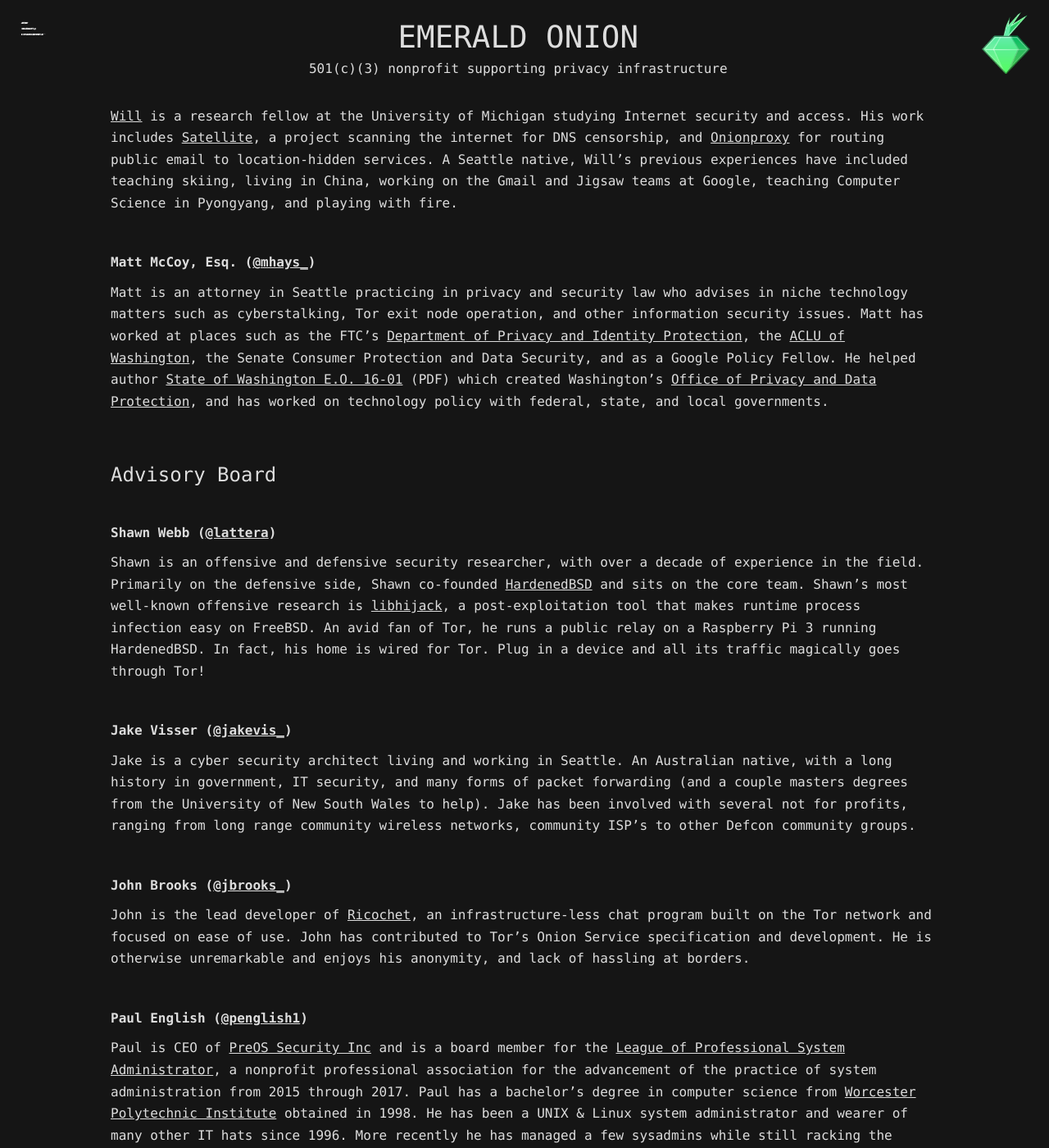
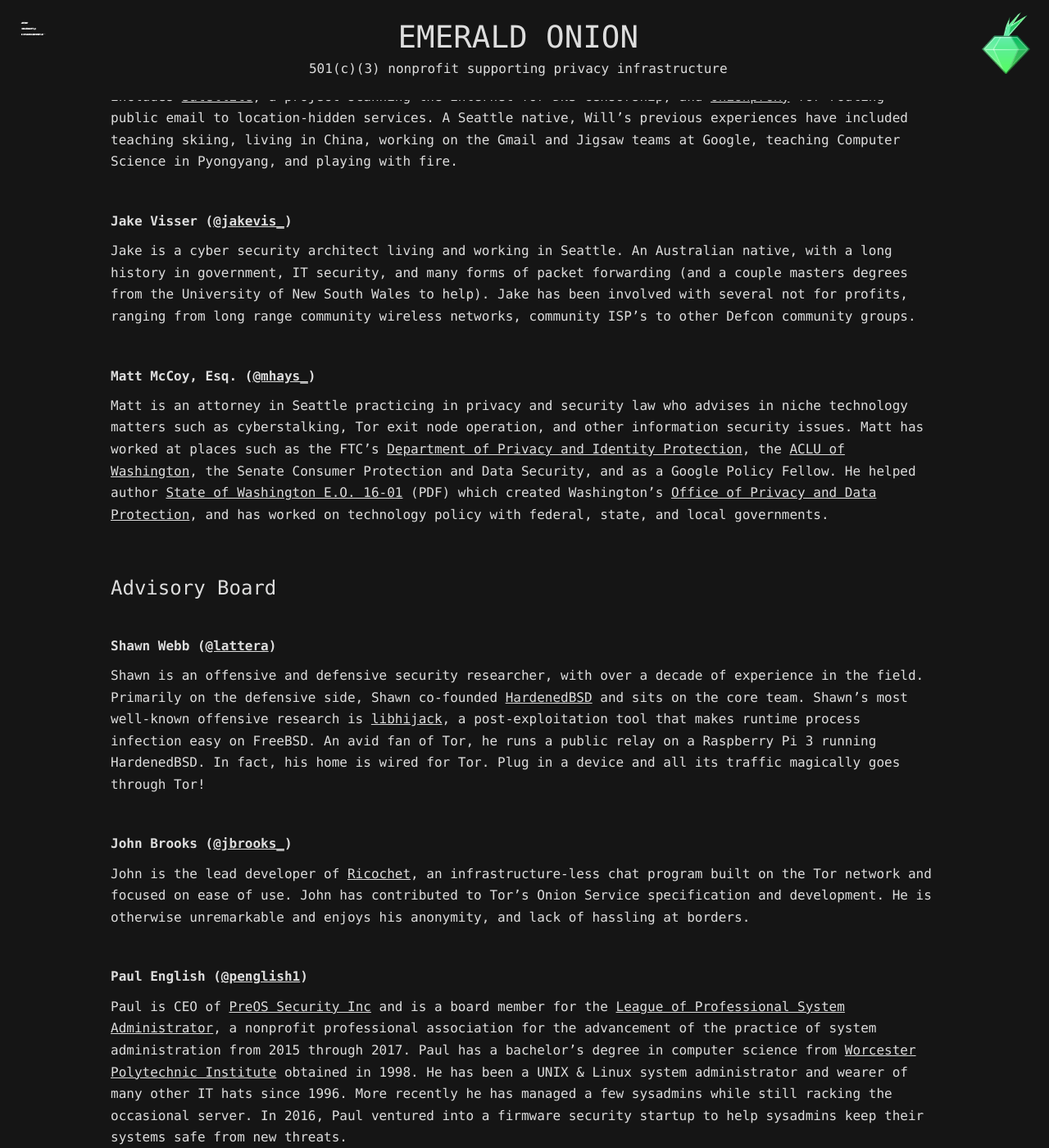
Before and after one commit to emeraldonion/emeraldonion.github.io, a Jekyll site: the page built from about/index.markdown, in a window 1280 px wide and 1400 px high, scrolled down 606 px. Shown: the whole window at 82% size. Built offline with Jekyll 4.4.1, drawn with Linux system fonts in a browser that asks for light colours; our own code applies the rules of GitHub Pages for plain Markdown files; some of the changed lines change nothing that is shown; some of the changed text lies outside the part shown.

Commit message:
update directors

```diff
--- a/about/index.markdown
+++ b/about/index.markdown
@@ -1,7 +1,4 @@
 Emerald Onion is a [501(c)(3) nonprofit organization](https://www.guidestar.org/profile/82-2009438) and transit internet service provider (ISP) based in Seattle, WA. Emerald Onion's mission is to protect privacy, anonymity, access to information, and free speech online. To further that mission, Emerald Onion operates high capacity, fully open Tor exit routers with connectivity to the [Seattle Internet Exchange](https://www.seattleix.net/). Emerald Onion envisions a world where access and privacy are the defaults; if we do not have human rights online, we will not have them offline, either.
-
-
-We send updates via Twitter: [@EmeraldOnion](https://twitter.com/emeraldonion)
 
 
 # Directors
@@ -19,6 +16,12 @@
 [Will](https://wills.co.tt/) is a research fellow at the University of Michigan studying Internet security and access. His work includes [Satellite](http://satellite.cs.washington.edu), a project scanning the internet for DNS censorship, and [Onionproxy](https://github.com/willscott/onionproxy) for routing public email to location-hidden services. A Seattle native, Will's previous experiences have included teaching skiing, living in China, working on the Gmail and Jigsaw teams at Google, teaching Computer Science in Pyongyang, and playing with fire.
 
 
+#### Jake Visser ([@jakevis_](https://twitter.com/jakevis_))
+
+
+Jake is a cyber security architect living and working in Seattle. An Australian native, with a long history in government, IT security, and many forms of packet forwarding (and a couple masters degrees from the University of New South Wales to help). Jake has been involved with several not for profits, ranging from long range community wireless networks, community ISP’s to other Defcon community groups.
+
+
 #### Matt McCoy, Esq. ([@mhays_](https://twitter.com/mhays_))
 
 
@@ -32,12 +35,6 @@
 
 
 Shawn is an offensive and defensive security researcher, with over a decade of experience in the field. Primarily on the defensive side, Shawn co-founded [HardenedBSD](https://hardenedbsd.org/) and sits on the core team. Shawn's most well-known offensive research is [libhijack](https://github.com/SoldierX/libhijack), a post-exploitation tool that makes runtime process infection easy on FreeBSD. An avid fan of Tor, he runs a public relay on a Raspberry Pi 3 running HardenedBSD. In fact, his home is wired for Tor. Plug in a device and all its traffic magically goes through Tor!
-
-
-#### Jake Visser ([@jakevis_](https://twitter.com/jakevis_))
-
-
-Jake is a cyber security architect living and working in Seattle. An Australian native, with a long history in government, IT security, and many forms of packet forwarding (and a couple masters degrees from the University of New South Wales to help). Jake has been involved with several not for profits, ranging from long range community wireless networks, community ISP’s to other Defcon community groups.
 
 
 #### John Brooks ([@jbrooks_](https://twitter.com/jbrooks_))
```
